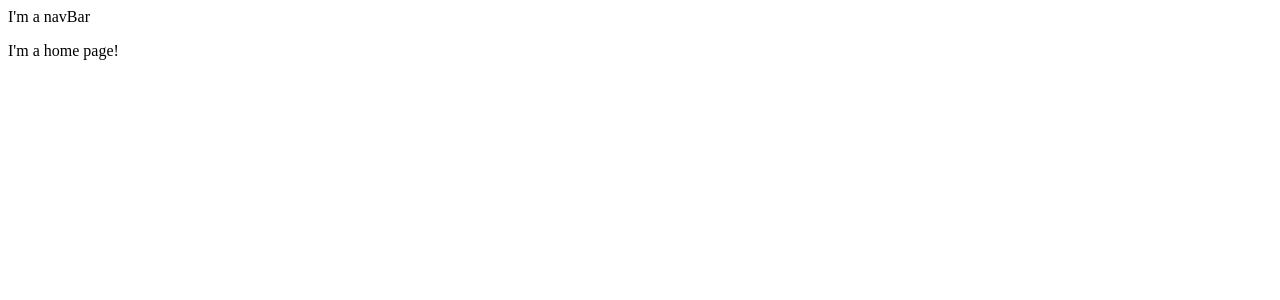
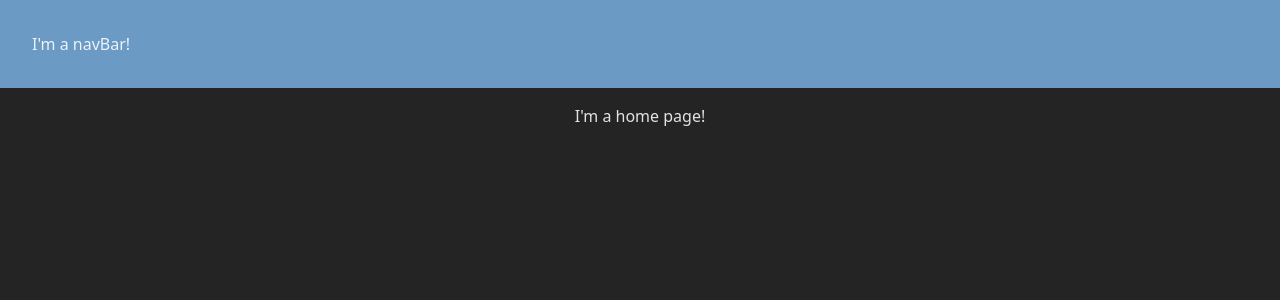
Before and after one commit to mojoro/odin-shopping-cart, a React (Vite) app: page / in a window 1280 px wide. Shown: the top 300 px of the page. Built offline with nearby package versions, Linux system fonts and the light colour scheme.

Commit message:
Write first test and set up basic css system

```diff
--- /dev/null
+++ b/src/components/NavBar/NavBar.jsx
@@ -0,0 +1,7 @@
+import styles from "./NavBar.module.css";
+
+const NavBar = () => {
+  return <nav className={styles.nav}>I'm a navBar!</nav>;
+};
+
+export default NavBar;
--- /dev/null
+++ b/src/components/NavBar/NavBar.module.css
@@ -0,0 +1,5 @@
+.nav {
+  padding: 2rem;
+  display: flex;
+  background-color: var(--color-primary);
+}
--- a/src/main.jsx
+++ b/src/main.jsx
@@ -2,6 +2,8 @@ import { StrictMode } from "react";
 import { createRoot } from "react-dom/client";
 import { createBrowserRouter, RouterProvider } from "react-router";
 import routes from "./routes/routes";
+import "./styles/index.css";
+import "./styles/theme.css";
 
 const router = createBrowserRouter(routes);
 
--- a/src/routes/root.jsx
+++ b/src/routes/root.jsx
@@ -1,9 +1,10 @@
 import { Outlet } from "react-router";
+import NavBar from "../components/NavBar/NavBar";
 
 const Root = () => {
   return (
     <>
-      <nav>I'm a navBar</nav>
+      <NavBar />
       <div>
         <Outlet></Outlet>
       </div>
--- /dev/null
+++ b/src/styles/index.css
@@ -0,0 +1,34 @@
+#root {
+  max-width: 100vw;
+  margin: 0 auto;
+  text-align: center;
+}
+
+:root {
+  font-family: system-ui, Avenir, Helvetica, Arial, sans-serif;
+  line-height: 1.5;
+  font-weight: 400;
+
+  color-scheme: light dark;
+  color: rgba(255, 255, 255, 0.87);
+  background-color: #242424;
+
+  font-synthesis: none;
+  text-rendering: optimizeLegibility;
+  -webkit-font-smoothing: antialiased;
+  -moz-osx-font-smoothing: grayscale;
+}
+
+a {
+  font-weight: 500;
+  color: #646cff;
+  text-decoration: inherit;
+}
+
+a:hover {
+  color: #535bf2;
+}
+
+body {
+  margin: 0;
+}
--- /dev/null
+++ b/src/styles/theme.css
@@ -0,0 +1,20 @@
+:root {
+  /* === Brand Palette === */
+  --color-background: #fafafa;
+  --color-primary: #6b9ac4;
+  --color-secondary: #a9bfcb;
+  --color-accent: #e4a896;
+  --color-text: #2d3142;
+
+  /* === UI States === */
+  --color-border: #e5e7eb;
+  --color-hover: #628bb2;
+  --color-focus: #4a80a0;
+  --color-disabled: #d1d5db;
+
+  /* === Shadows & Radii === */
+  --shadow-sm: 0 1px 3px rgba(0, 0, 0, 0.1);
+  --shadow-md: 0 4px 6px rgba(0, 0, 0, 0.1);
+  --radius-sm: 6px;
+  --radius-md: 12px;
+}
```
Also changed, not shown: 1 other file (tests, documents, lock files or other folders).
